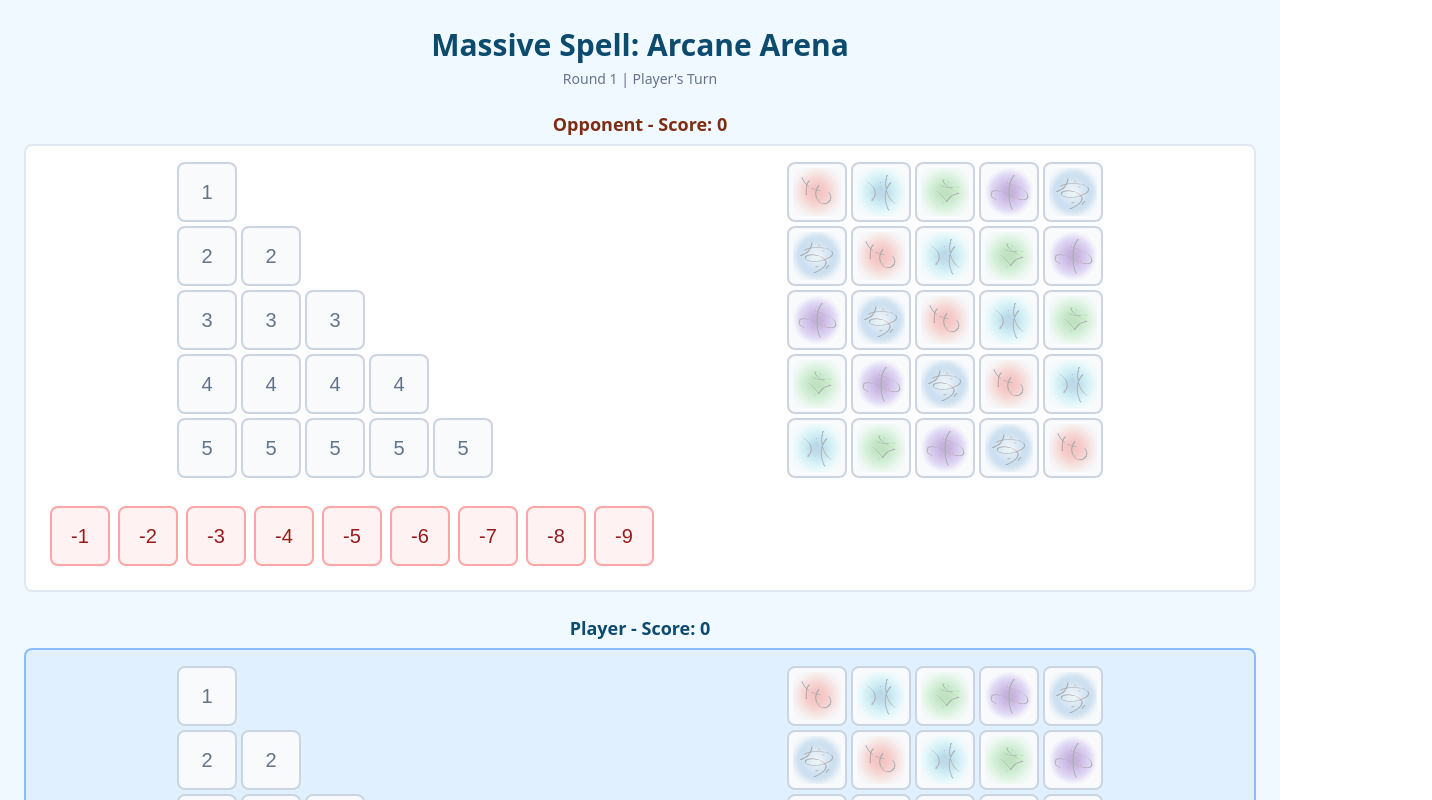
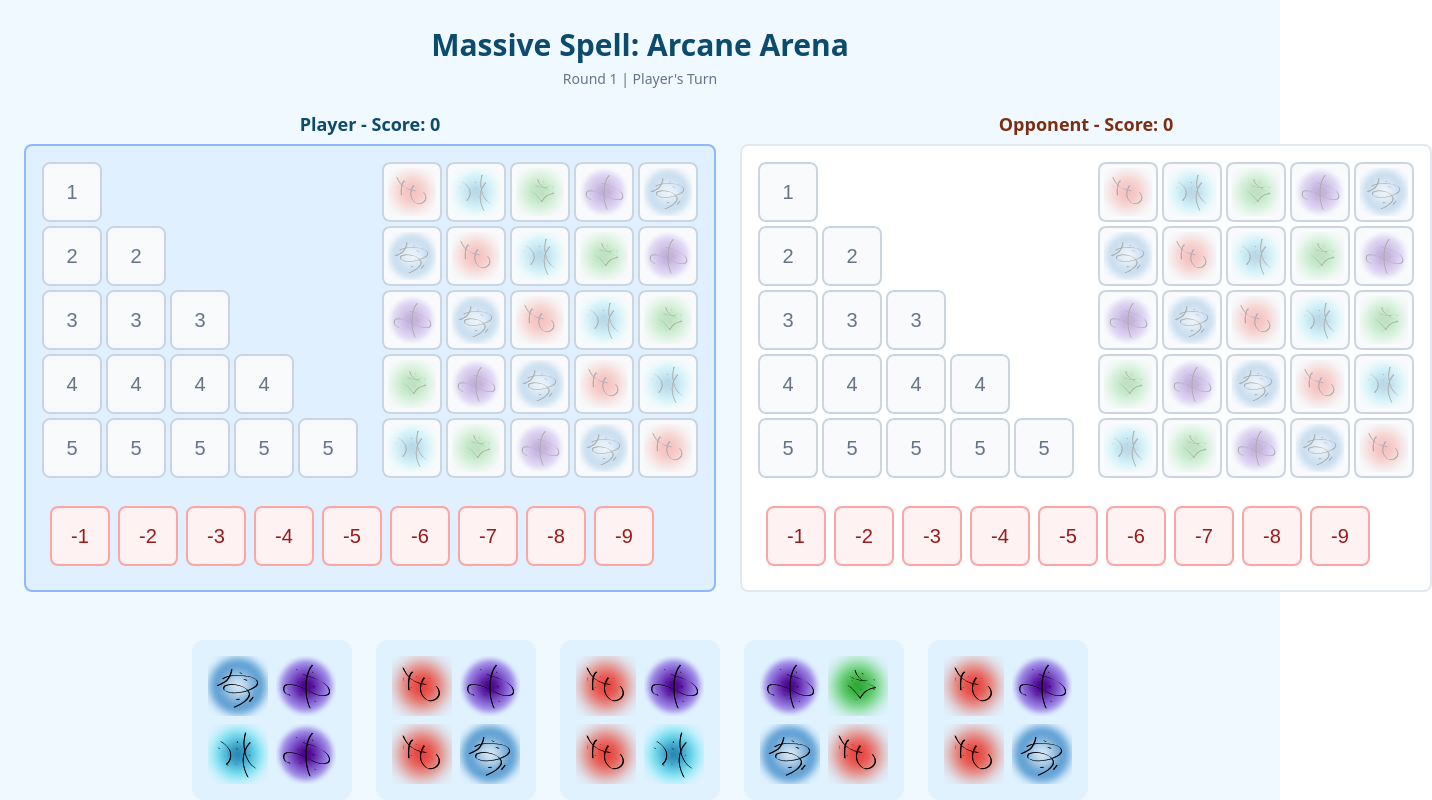
Before and after one commit to vlad92z/necromancer-web, a React (Vite) app: page / in a window 1280 px wide. Shown: the top 800 px of the page, 1432 px wide, since content can reach past the window. Built offline with nearby package versions, Linux system fonts and the light colour scheme.

Commit message:
Add 2s delay for AI actions and mobile overlays
Introduces a 2-second delay before triggering AI turns and showing the opponent overlay on mobile for improved user experience. Also updates GameBoard layout to stack player views on mobile and adjusts rune image size in FactoriesAndCenter.

```diff
--- a/src/App.tsx
+++ b/src/App.tsx
@@ -7,11 +7,15 @@ function App() {
   const resetGame = useGameStore((state) => state.resetGame)
   const triggerAITurn = useGameStore((state) => state.triggerAITurn)
 
-  // Trigger AI turn when it's AI's turn
+  // Trigger AI turn when it's AI's turn (with delay)
   useEffect(() => {
     const currentPlayer = gameState.players[gameState.currentPlayerIndex]
     if (currentPlayer.type === 'ai' && gameState.turnPhase === 'draft') {
-      triggerAITurn()
+      const delayTimer = setTimeout(() => {
+        triggerAITurn()
+      }, 2000) // 2 second delay before AI starts
+
+      return () => clearTimeout(delayTimer)
     }
   }, [gameState.currentPlayerIndex, gameState.turnPhase, gameState.players, triggerAITurn])
 
--- a/src/features/gameplay/components/FactoriesAndCenter.tsx
+++ b/src/features/gameplay/components/FactoriesAndCenter.tsx
@@ -118,7 +118,7 @@ export function FactoriesAndCenter({
                 <img
                   src={RUNE_ASSETS[rune.runeType]}
                   alt={`${rune.runeType} rune`}
-                  style={{ width: isMobile ? '30px' : '30px', height: isMobile ? '40px' : '40px', objectFit: 'contain' }}
+                  style={{ width: isMobile ? '40px' : '40px', height: isMobile ? '40px' : '40px', objectFit: 'contain' }}
                 />
               </button>
             ))
--- a/src/features/gameplay/components/GameBoard.tsx
+++ b/src/features/gameplay/components/GameBoard.tsx
@@ -30,10 +30,14 @@ export function GameBoard({ gameState, onNextGame }: GameBoardProps) {
   const currentPlayer = players[currentPlayerIndex];
   const isAITurn = currentPlayer.type === 'ai';
 
-  // Auto-show opponent overlay on mobile during AI turn
+  // Auto-show opponent overlay on mobile during AI turn (with delay)
   useEffect(() => {
     if (isMobile && isAITurn) {
+      const delayTimer = setTimeout(() => {
         setShowOpponentOverlay(true);
+      }, 2000); // 2 second delay before showing overlay
+
+      return () => clearTimeout(delayTimer);
     } else if (isMobile && !isAITurn) {
       // Auto-hide when player's turn starts
       setShowOpponentOverlay(false);
@@ -102,15 +106,10 @@ export function GameBoard({ gameState, onNextGame }: GameBoardProps) {
           )}
         </div>
 
-        {/* Opponent (AI) - Desktop only, or overlay on mobile */}
-        {!isMobile && (
-          <OpponentView
-            opponent={players[1]}
-            isActive={currentPlayerIndex === 1}
-          />
-        )}
-
-        {/* Player (Human) */}
+        {/* Player Boards - Side by side on desktop, stacked on mobile */}
+        {isMobile ? (
+          <>
+            {/* Player (Human) - Mobile */}
             <PlayerView
               player={players[0]}
               isActive={currentPlayerIndex === 0}
@@ -120,6 +119,31 @@ export function GameBoard({ gameState, onNextGame }: GameBoardProps) {
               canPlace={currentPlayerIndex === 0 && hasSelectedRunes}
               onCancelSelection={cancelSelection}
             />
+          </>
+        ) : (
+          <div style={{ display: 'flex', gap: '24px', marginBottom: '24px' }}>
+            {/* Player (Human) - Desktop Left */}
+            <div style={{ flex: 1 }}>
+              <PlayerView
+                player={players[0]}
+                isActive={currentPlayerIndex === 0}
+                onPlaceRunes={currentPlayerIndex === 0 ? placeRunes : undefined}
+                onPlaceRunesInFloor={currentPlayerIndex === 0 ? placeRunesInFloor : undefined}
+                selectedRuneType={currentPlayerIndex === 0 ? selectedRuneType : null}
+                canPlace={currentPlayerIndex === 0 && hasSelectedRunes}
+                onCancelSelection={cancelSelection}
+              />
+            </div>
+
+            {/* Opponent (AI) - Desktop Right */}
+            <div style={{ flex: 1 }}>
+              <OpponentView
+                opponent={players[1]}
+                isActive={currentPlayerIndex === 1}
+              />
+            </div>
+          </div>
+        )}
 
         {/* Factories and Center */}
         <div style={{ position: 'relative' }}>
```
Lines whose indentation alone changed are shown as unchanged.
